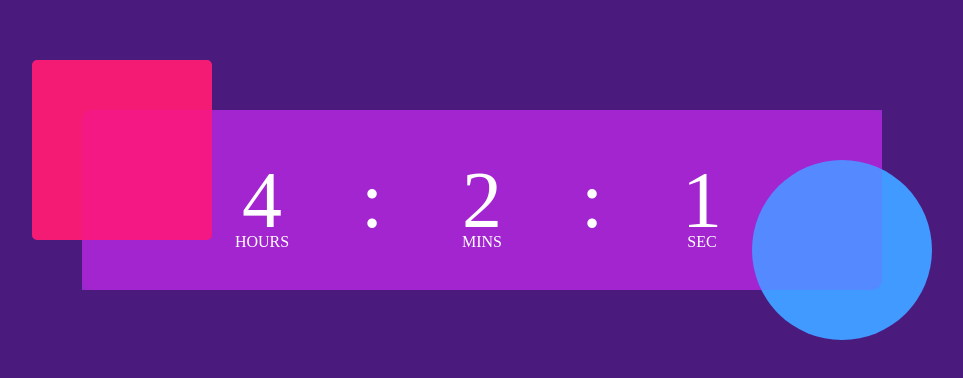
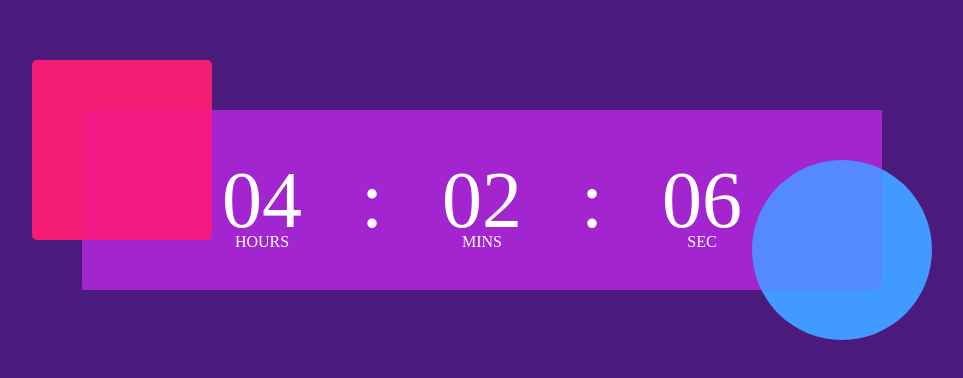
Before and after one commit to soemyattun/tutorial-digital-clock-html-css-javascript, a plain HTML site: page index.html in a window 1280 px wide. Shown: the part 200-578 px from the top of the page, without its empty margins (158-1121 px from the left). Drawn offline with Linux system fonts and the light colour scheme.

Commit message:
[Add]index.html js setinterval 1000millisecond

```diff
--- a/index.html
+++ b/index.html
@@ -22,11 +22,14 @@
             let min = document.getElementById("min");
             let sec = document.getElementById("sec");
 
-            let currentTime = new Date();
+            setInterval(()=>{
+                let currentTime = new Date();
 
-            hrs.innerHTML = currentTime.getHours();
-            min.innerHTML = currentTime.getMinutes();
-            sec.innerHTML = currentTime.getSeconds();
+
+            hrs.innerHTML = (currentTime.getHours()<10?"0":"") + currentTime.getHours();
+            min.innerHTML = (currentTime.getMinutes()<10?"0":"")+currentTime.getMinutes();
+            sec.innerHTML = (currentTime.getSeconds()<10?"0":"")+currentTime.getSeconds();
+            },1000)
         </script>
     </body>
 </htmL>
```
